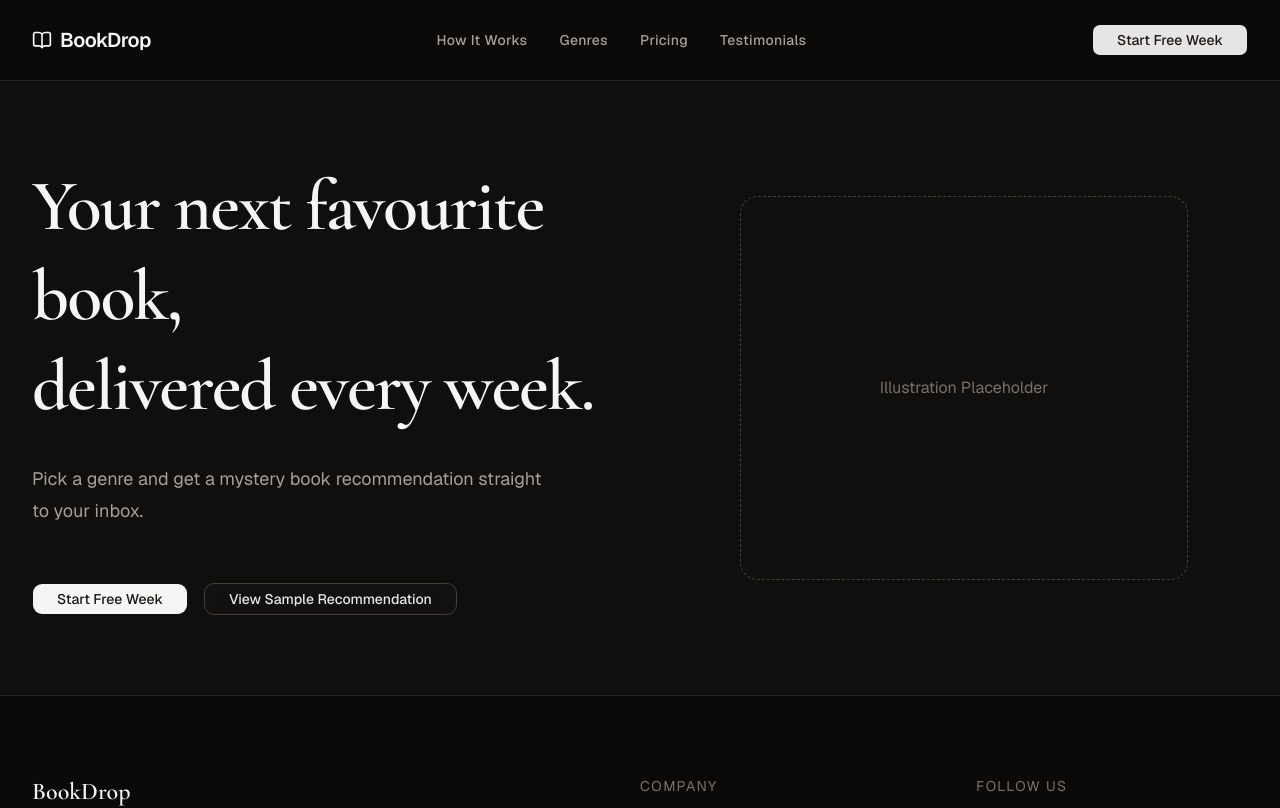
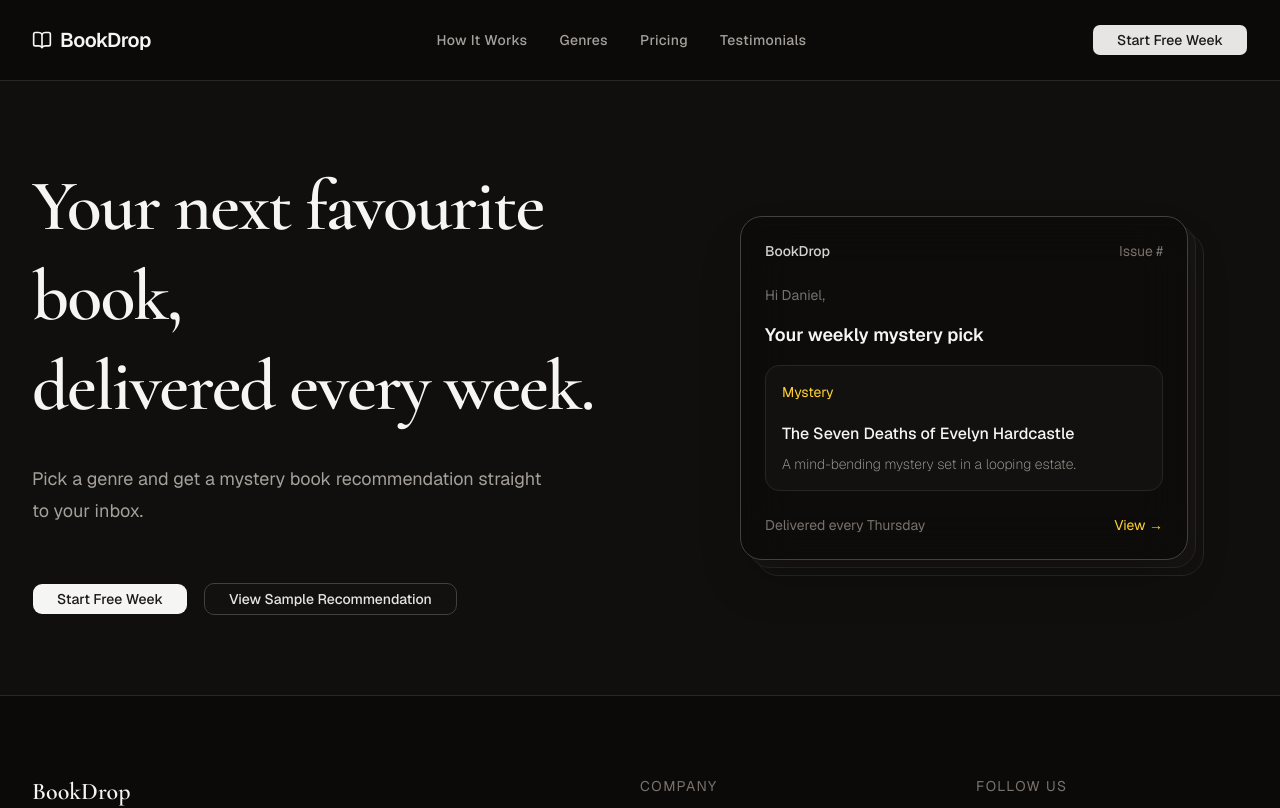
Before and after one commit to SobiahSelvarajah/ss-bookdrop, a Next.js app: page / in a window 1280 px wide. Shown: the top 808 px of the page. Built offline with nearby package versions, Linux system fonts and the light colour scheme.

Commit message:
feat: HeroIllustration created and styled

```diff
--- a/src/components/sections/hero/HeroIllustration.tsx
+++ b/src/components/sections/hero/HeroIllustration.tsx
@@ -2,10 +2,51 @@
 
 export default function HeroIllustration() {
     return (
-        <div className="flex items-center justify-center">
-            <div className="flex h-96 w-full max-w-md items-center justify-center rounded-2xl border border-dashed border-stone-700 text-stone-500">
-                Illustration Placeholder
+        <figure className="flex items-center justify-center">
+            <div className="relative w-full max-w-md">
+
+                {/* back layer */}
+                <div className="absolute inset-0 translate-x-4 translate-y-4 rounded-3xl border border-stone-800 bg-stone-900/30 backdrop-blur-xl" />
+
+                {/* middle layer */}
+                <div className="absolute inset-0 translate-x-2 translate-y-2 rounded-3xl border border-stone-800 bg-stone-900/50 backdrop-blur-xl"/>
+
+                {/* main layer */}
+                <div className="relative rounded-3xl border border-stone-700 bg-stone-950/80 p-6 shadow-2xl backdrop-blur-xl">
+
+                    <div className="flex items-center justify-between text-sm text-stone-500">
+                        <span className="font-medium text-stone-300">BookDrop</span>
+                        <span>Issue #</span>
+                    </div>
+
+                    <div className="mt-6 space-y-4">
+                        <p className="text-sm text-stone-500">Hi Daniel,</p>
+                        <h3 className="text-lg font-semibold text-stone-100">
+                            Your weekly mystery pick
+                        </h3>
+                        <div className="rounded-xl border border-stone-800 bg-stone-900/40 p-4">
+                            <p className="text-sm text-amber-300">
+                                Mystery
+                            </p>
+                            <p className="mt-5 text-stone-100 font-medium">
+                                The Seven Deaths of Evelyn Hardcastle
+                            </p>
+                            <p className="mt-2 text-sm text-stone-400 font-extralight">
+                                A mind-bending mystery set in a looping estate.
+                            </p>
+                        </div>
+
+                        <div className="flex items-center justify-between pt-2 text-sm">
+                            <span className="text-stone-500">
+                                Delivered every Thursday
+                            </span>
+                            <button className="text-amber-300 hover:text-amber-200 transition">
+                                View →
+                            </button>
+                        </div>
+                    </div>
+                </div>
             </div>
-        </div>
+        </figure>
     )
 }
--- a/src/data/footerLinks.ts
+++ b/src/data/footerLinks.ts
@@ -7,7 +7,7 @@ export const companyLinks = [
 ];
 
 export const socialLinks = [
-    { href: "#", label: "Instagram"},
-    { href: "#", label: "X"},
-    { href: "#", label: "LinkedIn"},
+    { href: "www.instagram.com", label: "Instagram"},
+    { href: "www.x.com", label: "X"},
+    { href: "www.linkedin.com", label: "LinkedIn"},
 ];
```
